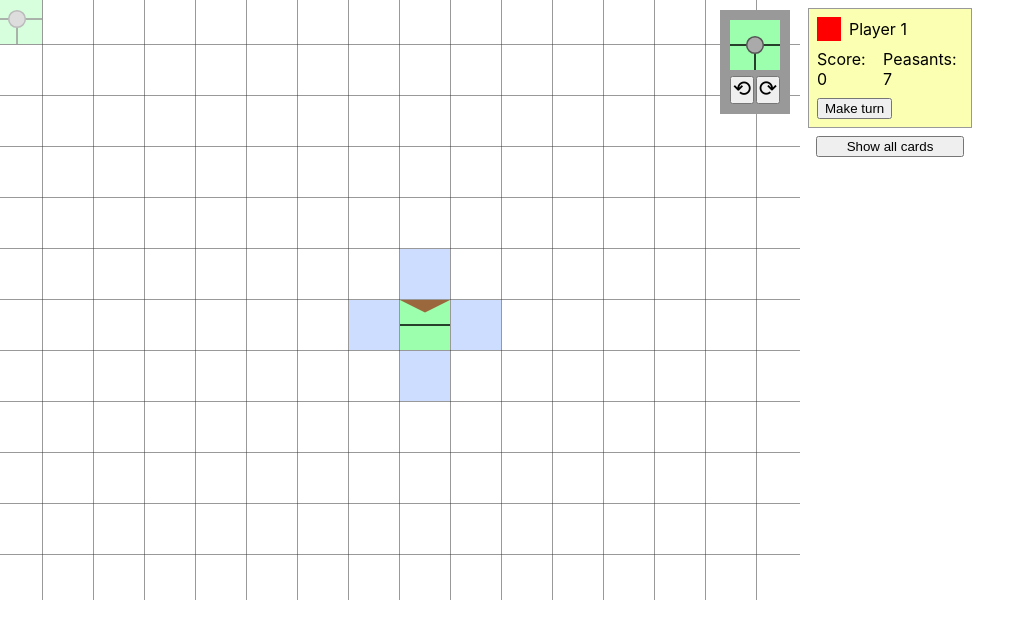
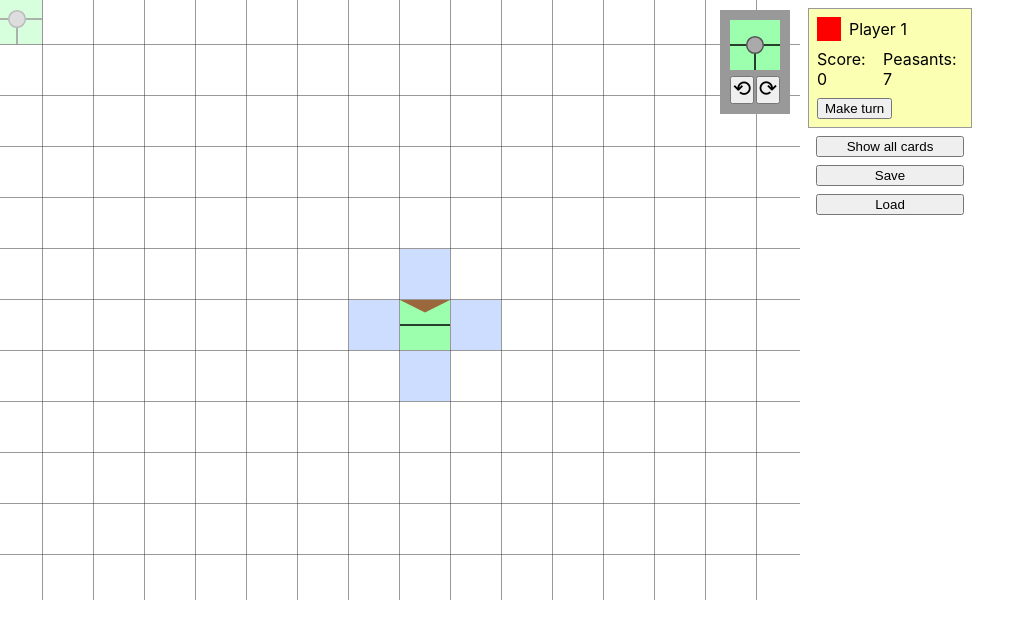
Before and after one commit to bacher/carcassonne, a React (Create React App) app: page / in a window 1280 px wide. Both pictures are taken after a click on the button "Start Game". Shown: the top 638 px of the page, without its empty margins (0-1035 px from the left). Built offline with nearby package versions, Linux system fonts and the light colour scheme.

Commit message:
add save load buttons

```diff
--- a/src/components/GameBoard/GameBoard.tsx
+++ b/src/components/GameBoard/GameBoard.tsx
@@ -183,7 +183,7 @@ export function GameBoard({ game }: Props) {
         gameId: state.gameId,
         cardPool: state.cardPool,
         players: state.players,
-        activePlayerIndex: state.activePlayer,
+        activePlayerIndex: state.activePlayerIndex,
         zones: new Map(state.zones),
         potentialZones: new Set(state.potentialZones),
       };
@@ -392,6 +392,42 @@ export function GameBoard({ game }: Props) {
           >
             {isShowCardPool ? 'Hide all cards' : 'Show all cards'}
           </button>
+          <button
+            type="button"
+            onClick={(event) => {
+              event.preventDefault();
+              saveGameState();
+            }}
+          >
+            Save
+          </button>
+          <button
+            type="button"
+            onClick={(event) => {
+              event.preventDefault();
+
+              if (!window.confirm('Are you sure?')) {
+                return;
+              }
+
+              const state = loadGameState();
+              if (!state || state.gameId !== game.gameId) {
+                window.alert('No saved game');
+                return;
+              }
+
+              gameState.cardPool = state.cardPool;
+              gameState.players = state.players;
+              gameState.zones = state.zones;
+              gameState.potentialZones = state.potentialZones;
+              gameState.activePlayerIndex = state.activePlayerIndex;
+
+              renderBoard();
+              forceUpdate();
+            }}
+          >
+            Load
+          </button>
         </div>
         {isShowCardPool && (
           <CardPool
```
